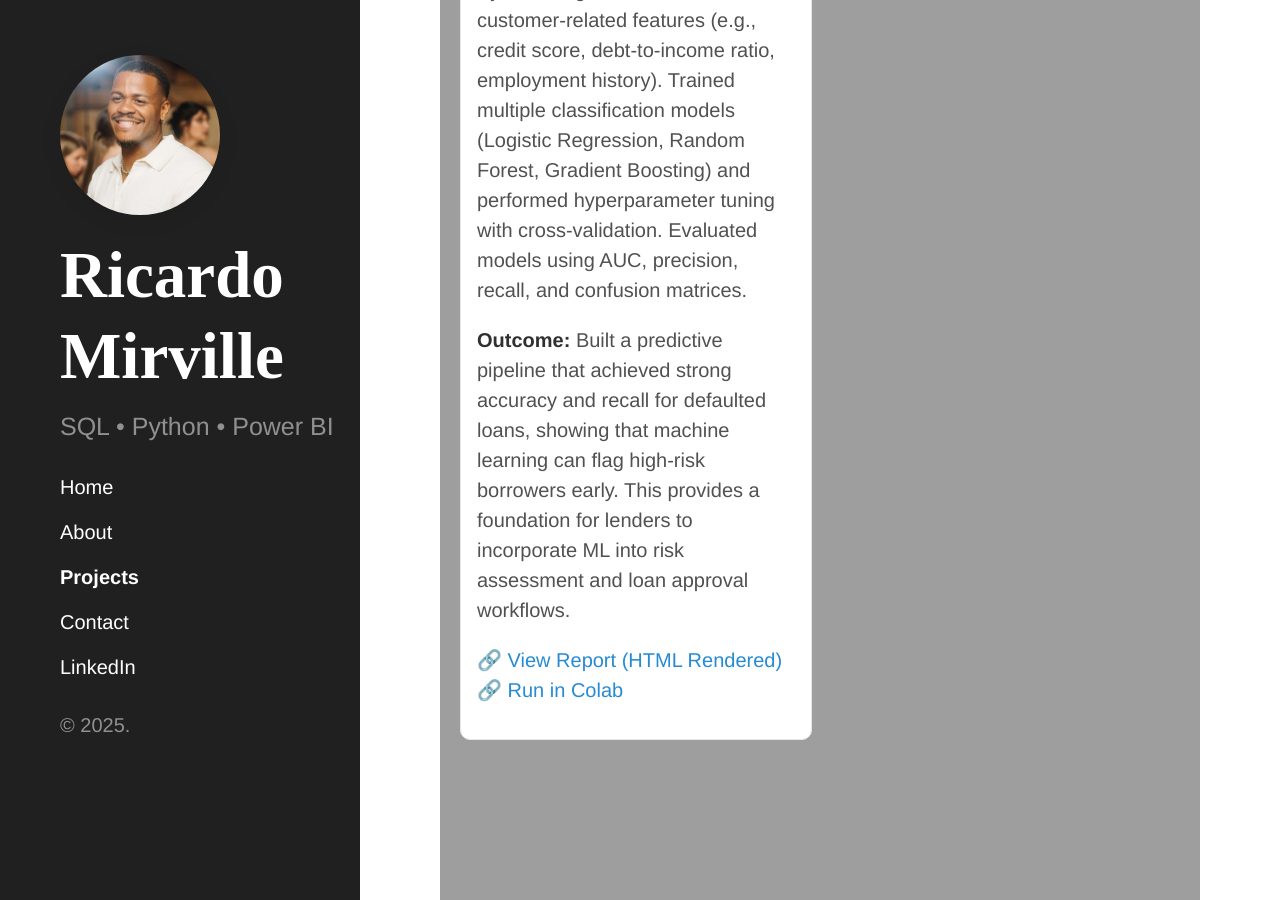
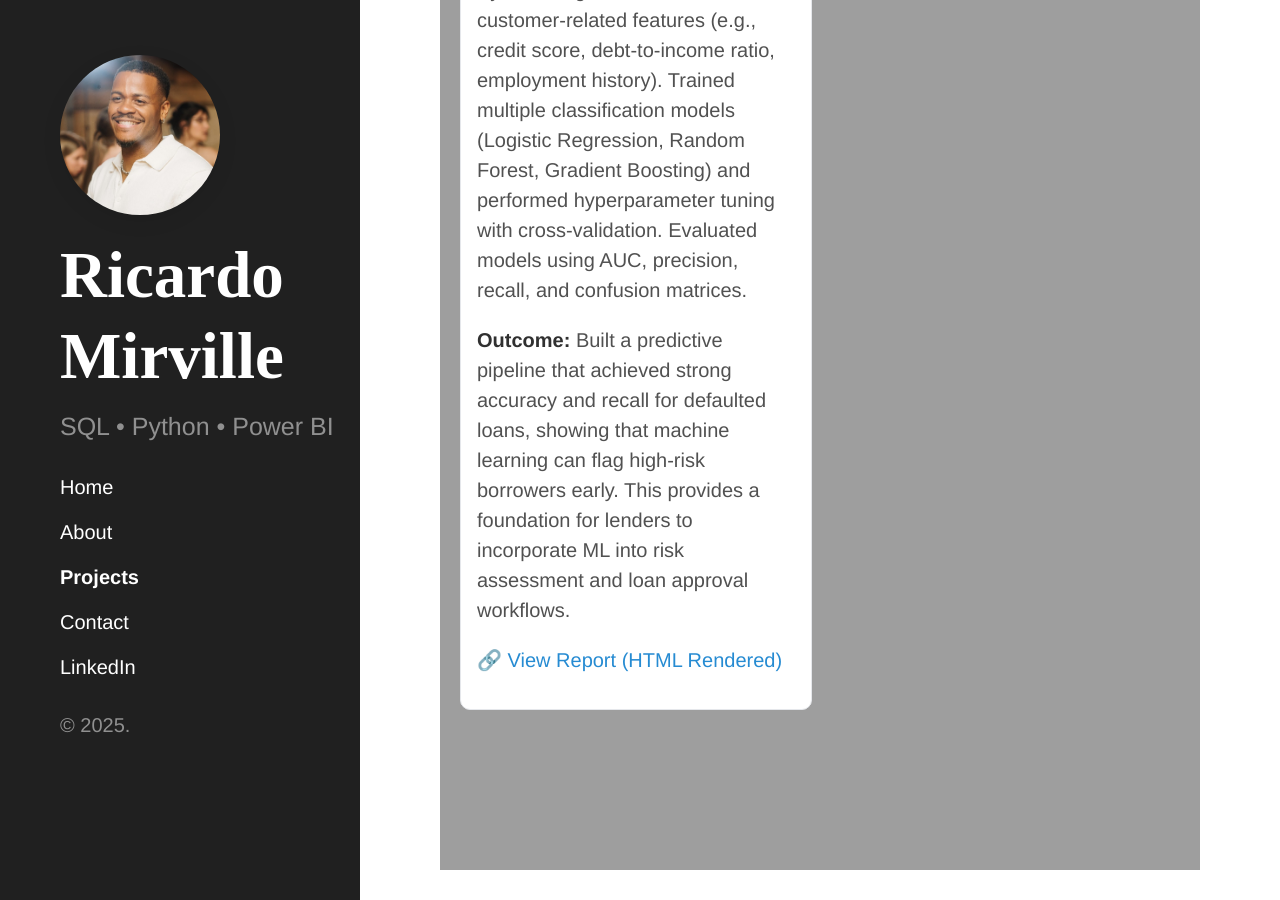
Before and after one commit to RicardoBMirville/Portfolio, a Jekyll site: the page built from projects.md, in a window 1280 px wide and 900 px high, scrolled down 531 px. Built offline with Jekyll 4.4.1, drawn with Linux system fonts in a browser that asks for light colours.

Commit message:
Update projects.md

```diff
--- a/projects.md
+++ b/projects.md
@@ -20,6 +20,5 @@ Below are representative projects. Each includes the **goal**, **approach**, and
   <p><strong>Outcome:</strong> Built a predictive pipeline that achieved strong accuracy and recall for defaulted loans, showing that machine learning can flag high-risk borrowers early. This provides a foundation for lenders to incorporate ML into risk assessment and loan approval workflows.</p>
   <p>
     🔗 <a href="https://nbviewer.org/github/RicardoBMirville/Portfolio/blob/main/assets/notebooks/loan_default_prediction.ipynb" target="_blank">View Report (HTML Rendered)</a><br>
-    🔗 <a href="https://colab.research.google.com/github/RicardoBMirville/Portfolio/blob/main/assets/notebooks/loan_default_prediction.ipynb" target="_blank">Run in Colab</a>
   </p>
 </div>
```
